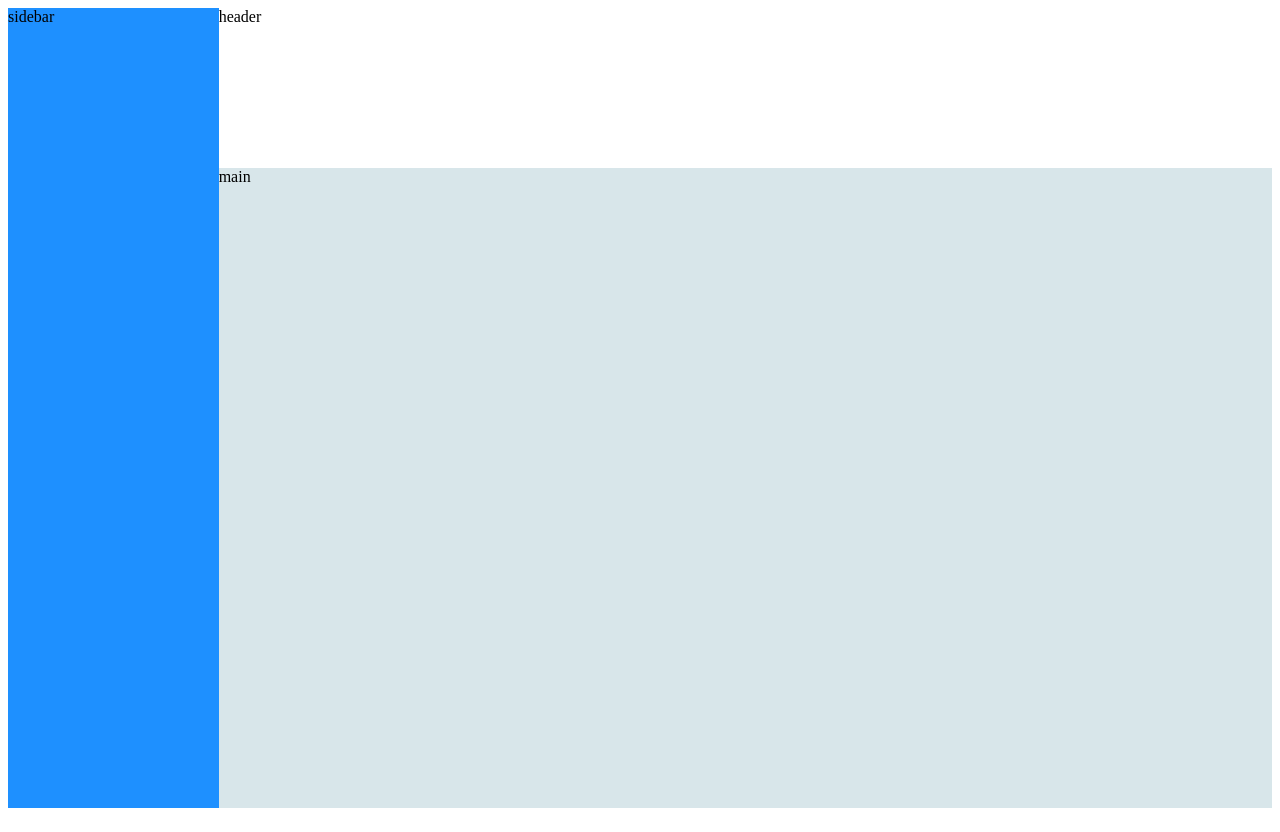
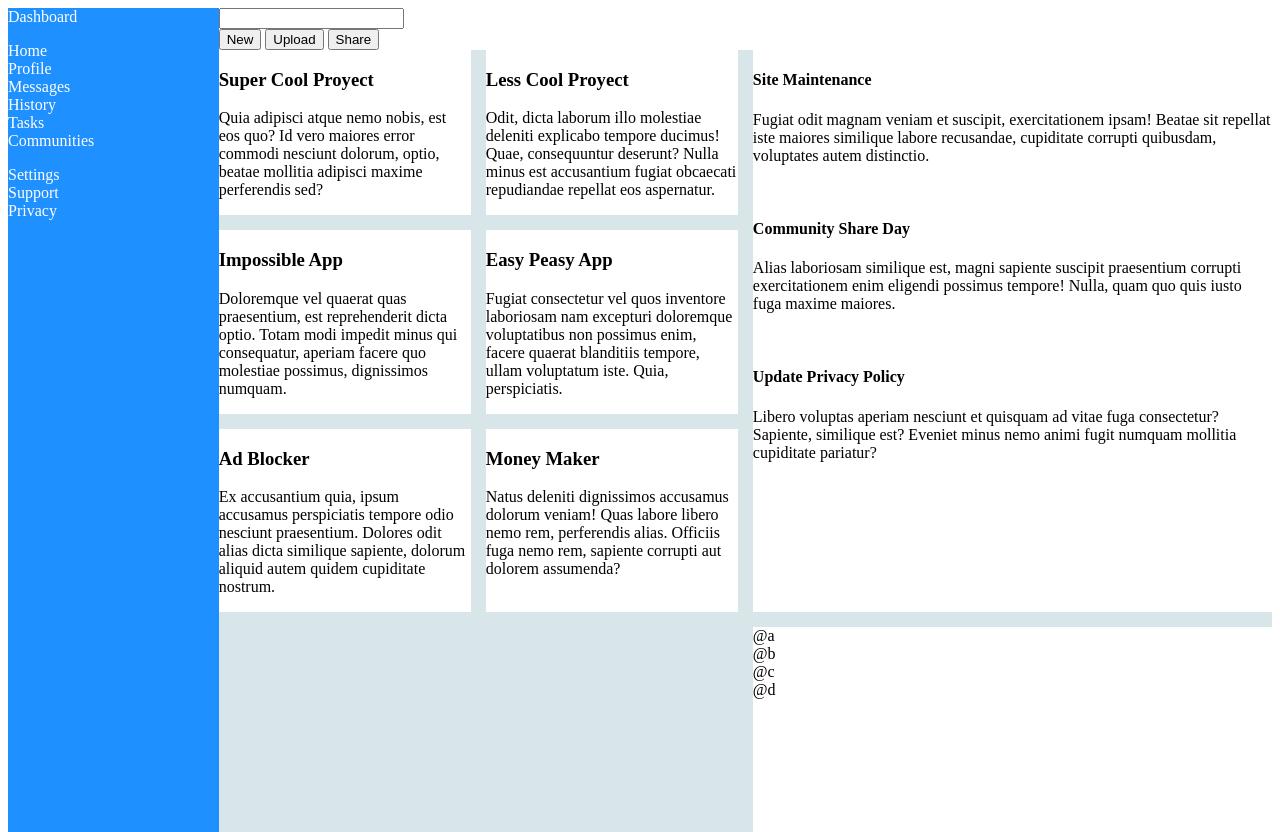
Before and after one commit to fedewaelk/Admin-Dashboard, a plain HTML site: page index.html in a window 1280 px wide. Drawn offline with Linux system fonts and the light colour scheme.

Commit message:
nest child elements

```diff
--- a/index.html
+++ b/index.html
@@ -7,8 +7,88 @@
     <link rel="stylesheet" href="style.css">
 </head>
 <body>
-    <div class="sidebar">sidebar</div>
-    <div class="header">header</div>
-    <div class="main-content">main</div>
+    <div class="sidebar">
+        <div class="dashboard-title">Dashboard</div>
+        <ul class="navigation">
+            <li>Home</li>
+            <li>Profile</li>
+            <li>Messages</li>
+            <li>History</li>
+            <li>Tasks</li>
+            <li>Communities</li>
+        </ul>
+        <ul class="branding">
+            <li>Settings</li>
+            <li>Support</li>
+            <li>Privacy</li>
+        </ul>
+    </div>
+    <div class="header">
+        <div class="searchbar">
+            <input></input>
+        </div>
+        <div class="user-info"></div>
+        <div class="buttons">
+            <button>New</button>
+            <button>Upload</button>
+            <button>Share</button>
+        </div>
+    </div>
+    <div class="main-content">
+        <div class="proyects">
+            <div class="card">
+                <h3>Super Cool Proyect</h3>
+                <p>Quia adipisci atque nemo nobis, est eos quo? Id vero maiores error commodi nesciunt dolorum, optio, beatae mollitia adipisci maxime perferendis sed?</p>
+                <div class="card-actions"></div>
+            </div>
+            <div class="card">
+                <h3>Less Cool Proyect</h3>
+                <p>Odit, dicta laborum illo molestiae deleniti explicabo tempore ducimus! Quae, consequuntur deserunt? Nulla minus est accusantium fugiat obcaecati repudiandae repellat eos aspernatur.</p>
+                <div class="card-actions"></div>
+            </div>
+            <div class="card">
+                <h3>Impossible App</h3>
+                <p>Doloremque vel quaerat quas praesentium, est reprehenderit dicta optio. Totam modi impedit minus qui consequatur, aperiam facere quo molestiae possimus, dignissimos numquam.</p>
+                <div class="card-actions"></div>
+            </div>
+            <div class="card">
+                <h3>Easy Peasy App</h3>
+                <p>Fugiat consectetur vel quos inventore laboriosam nam excepturi doloremque voluptatibus non possimus enim, facere quaerat blanditiis tempore, ullam voluptatum iste. Quia, perspiciatis.</p>
+                <div class="card-actions"></div>
+            </div>
+            <div class="card">
+                <h3>Ad Blocker</h3>
+                <p>Ex accusantium quia, ipsum accusamus perspiciatis tempore odio nesciunt praesentium. Dolores odit alias dicta similique sapiente, dolorum aliquid autem quidem cupiditate nostrum.</p>
+                <div class="card-actions"></div>
+            </div>
+            <div class="card">
+                <h3>Money Maker</h3>
+                <p>Natus deleniti dignissimos accusamus dolorum veniam! Quas labore libero nemo rem, perferendis alias. Officiis fuga nemo rem, sapiente corrupti aut dolorem assumenda?</p>
+                <div class="card-actions"></div>
+            </div>
+        </div>
+        <div class="announcements">
+            <div>
+                <h4>Site Maintenance</h4>
+                <p>Fugiat odit magnam veniam et suscipit, exercitationem ipsam! Beatae sit repellat iste maiores similique labore recusandae, cupiditate corrupti quibusdam, voluptates autem distinctio.</p>
+            </div>
+            <br>
+            <div>
+                <h4>Community Share Day</h4>
+                <p>Alias laboriosam similique est, magni sapiente suscipit praesentium corrupti exercitationem enim eligendi possimus tempore! Nulla, quam quo quis iusto fuga maxime maiores.</p>
+            </div>
+            <br>
+            <div>
+                <h4>Update Privacy Policy</h4>
+                <p>Libero voluptas aperiam nesciunt et quisquam ad vitae fuga consectetur? Sapiente, similique est? Eveniet minus nemo animi fugit numquam mollitia cupiditate pariatur?</p>
+        </div>
+            </div>
+        <div class="trending">
+            <div>@a</div>
+            <div>@b</div>
+            <div>@c</div>
+            <div>@d</div>
+        </div>
+    </div>
 </body>
 </html>
--- a/style.css
+++ b/style.css
@@ -6,7 +6,13 @@ body {
 
 .sidebar {
     background-color: dodgerblue;
+    color: white;
     grid-area: 1 / 1 / 3 / 2;
+}
+
+.sidebar ul {
+    padding: 0;
+    list-style: none;
 }
 
 .header{
@@ -14,6 +20,30 @@ body {
 }
 
 .main-content {
+    display: grid;
     background-color: rgb(216, 230, 234);
     grid-area: 2 / 2 / 3 / 3;
+    grid-template: 2.75fr 1fr / 1fr 1fr;
+    gap: 15px;
 }
+
+.proyects {
+    display: grid;
+    grid-template-columns: repeat(auto-fit, minmax(200px, 1fr));
+    gap: 15px;
+}
+
+.card {
+    background-color: white;
+
+}
+
+.announcements {
+    background-color: white;
+    grid-area: 1 / 2 / 2 / 3;
+}
+
+.trending {
+    background-color: white;
+    grid-area: 2 / 2 / 3 / 3;
+}
```
